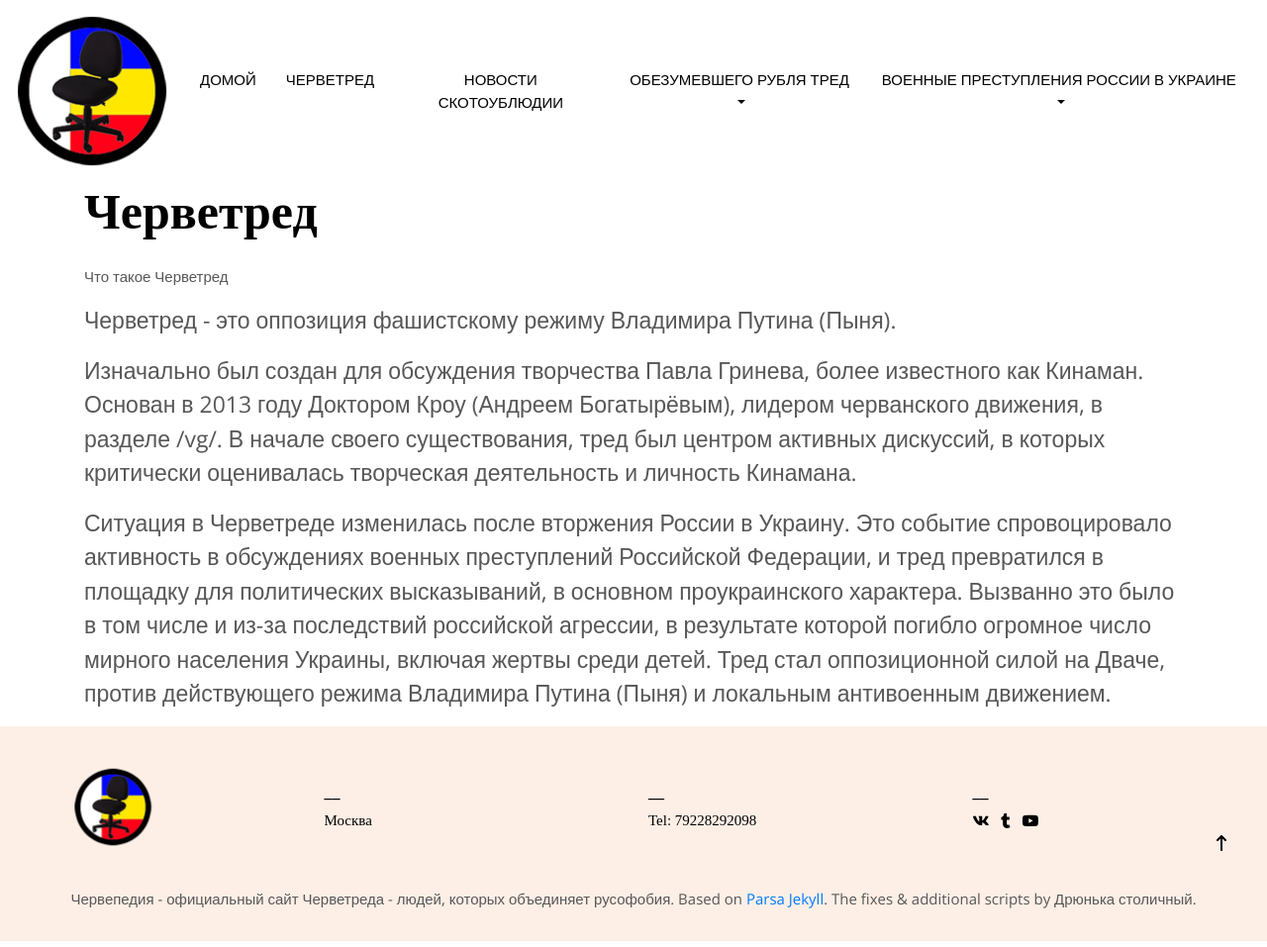
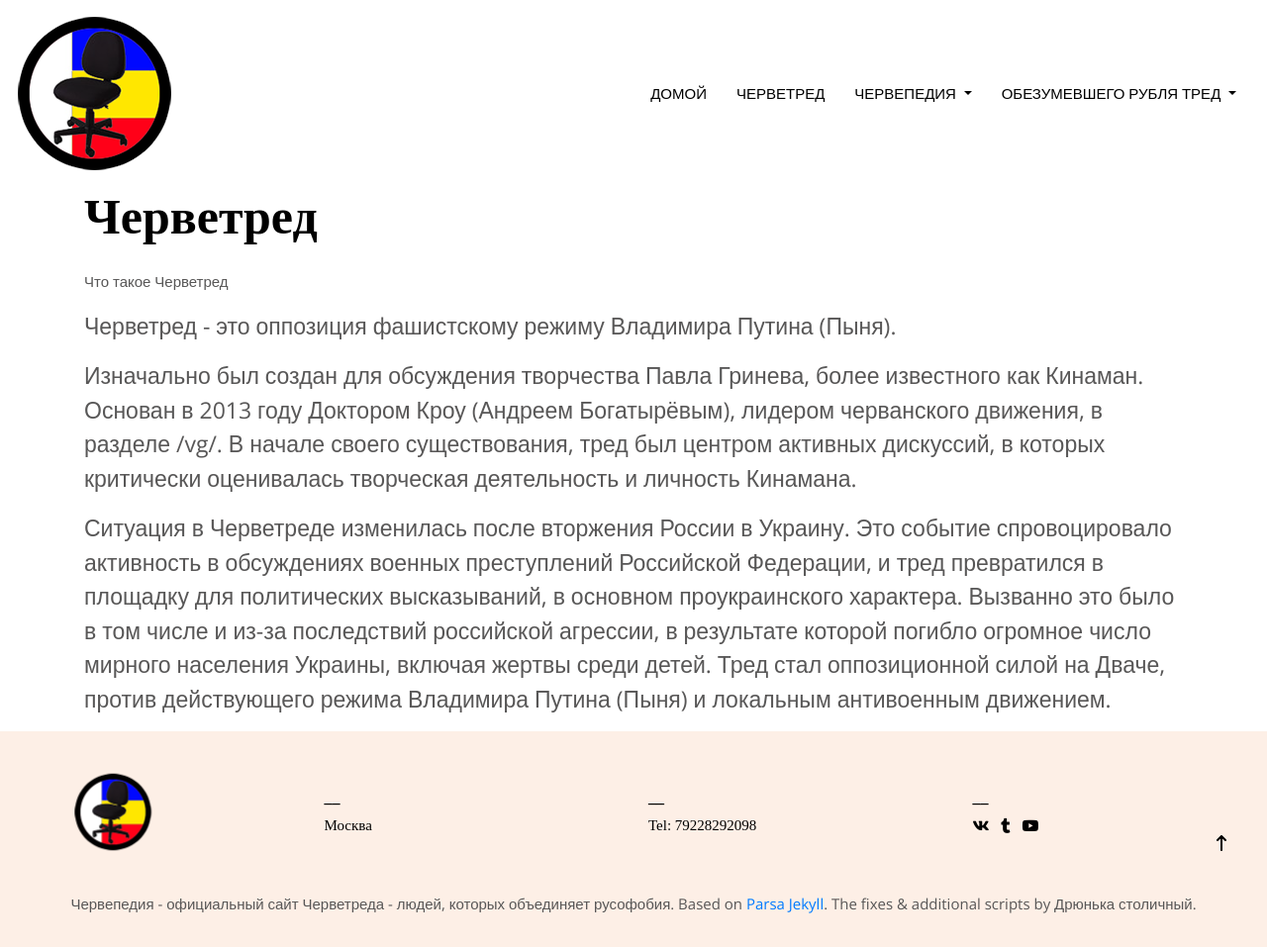
Before and after one commit to chervetred/chervetred.github.io, a Jekyll site: the page built from _pages/about.md, in a window 1280 px wide. Shown: the whole page at 99% size. Built offline with Jekyll 4.4.1, drawn with Linux system fonts in a browser that asks for light colours; some web fonts are replaced; a script that is not in the unit is left out; comment, search, counter and statistics services are not loaded; some of the changed lines change nothing that is shown.

Commit message:
Update _config.yml

```diff
--- a/_config.yml
+++ b/_config.yml
@@ -15,8 +15,12 @@ menu:
     url: /
   - name: Черветред
     url: /about/
-  - name: Новости Скотоублюдии
-    url: /russia_news/
+  - name: Червепедия
+    url: /
+    submenu:
+     - name: Военные преступления России (архив 2022)
+       url: /червепедия_преступления_террористов_вс_рф//
+       target: _blank
   - name: Обезумевшего рубля тред
     url: /
     submenu:
@@ -26,15 +30,7 @@ menu:
      - name: ОБР на Концечане
        url: https://endchan.gg/polru/
        target: _blank
-  - name: Военные преступления России в Украине
-    url: /
-    submenu:
-     - name: Военные преступления России (архив 2022)
-       url: /военные_преступления_россии/
-       target: _blank
-     - name: Военные преступления России (архив 2023)
-       url: /военные_преступления_россии_2/
-       target: _blank
+
 # *** NOTE ***
 # You can add submenus. For example:
 
```
